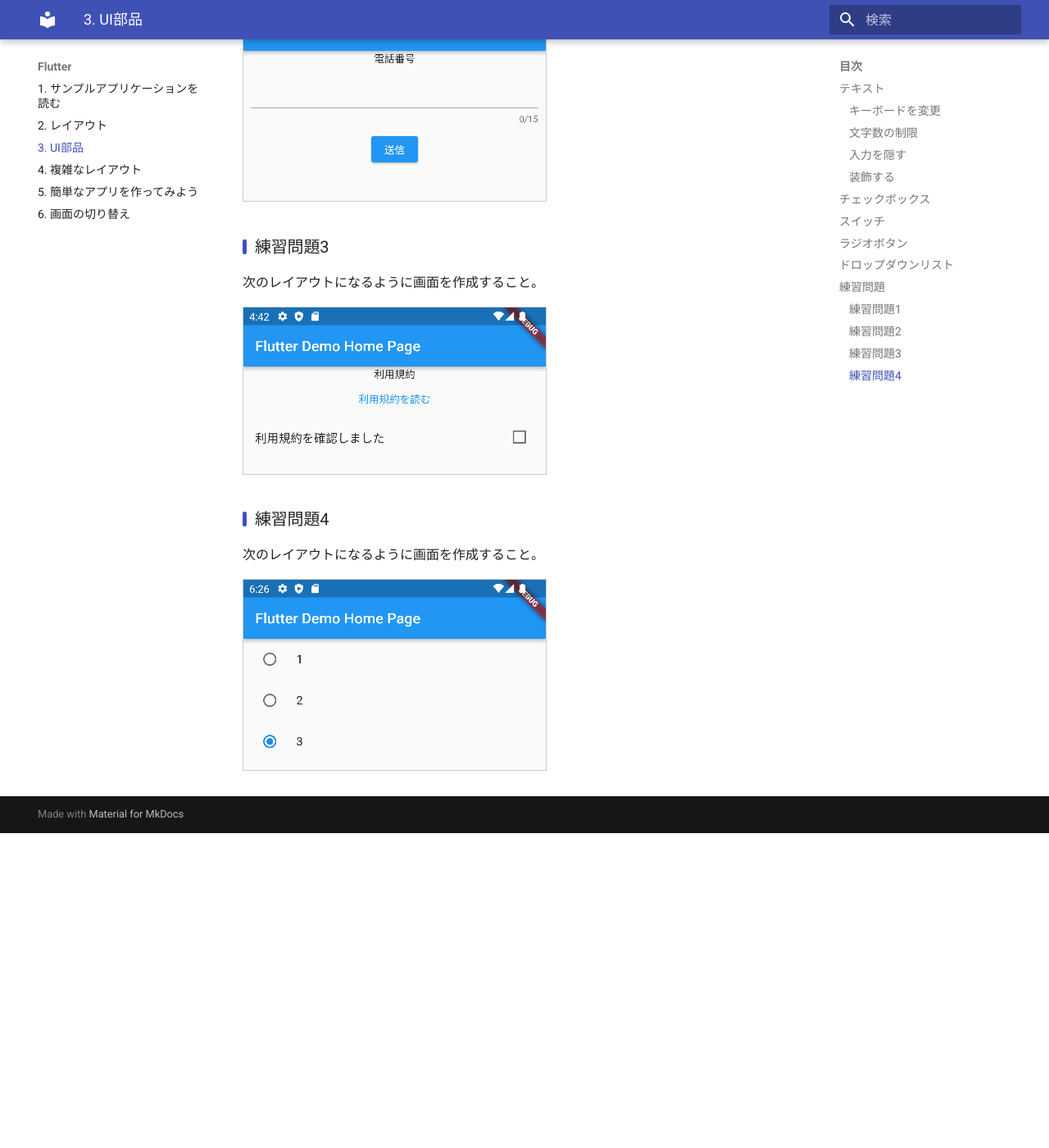
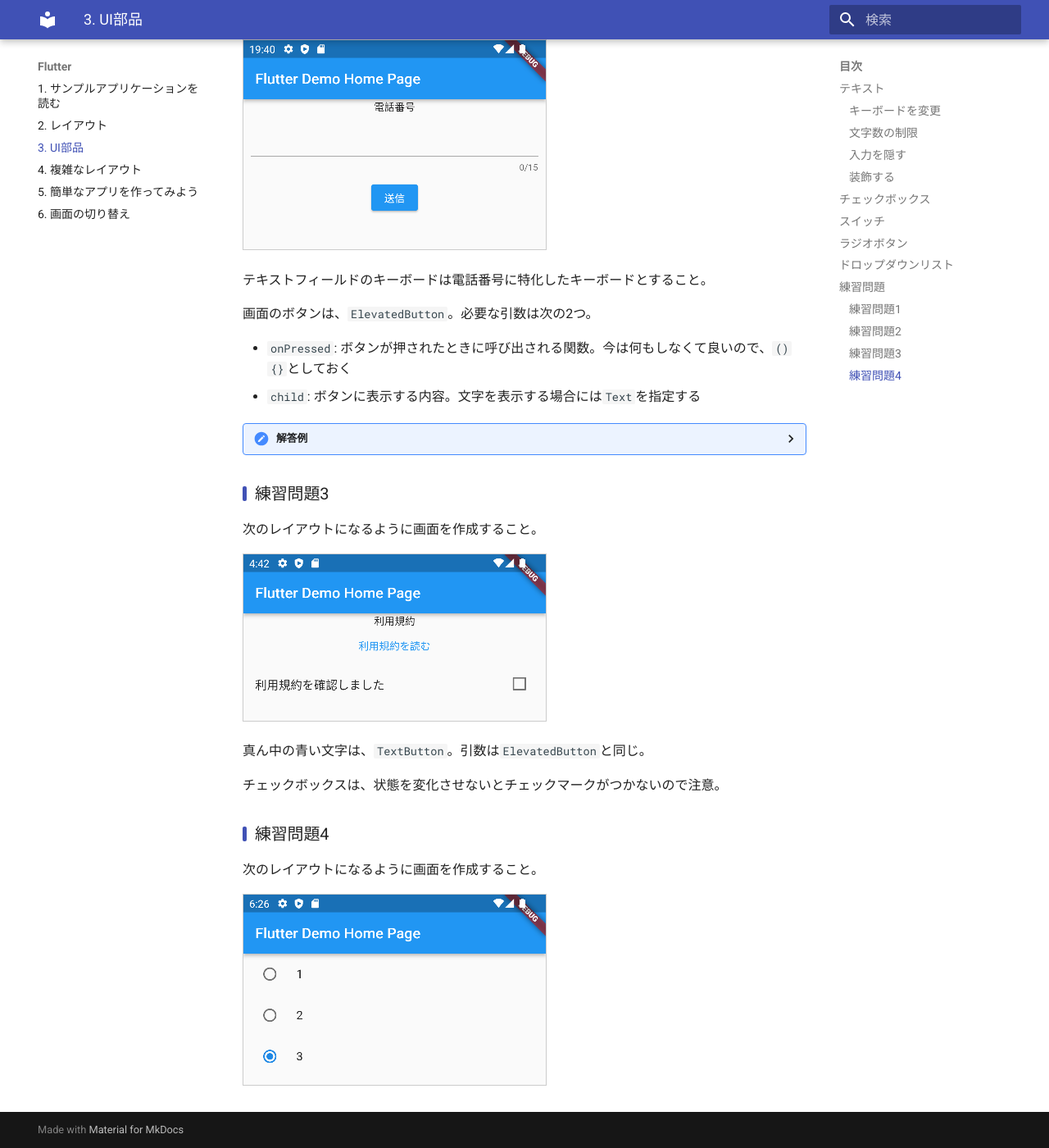
Before and after one commit to webarata3/doc-Flutter, an MkDocs documentation site: the page built from docs/flutter/03/index.md, in a window 1280 px wide and 1400 px high, scrolled down 9154 px. Shown: the whole window at 82% size. Built offline with MkDocs 1.6.1 and Material for MkDocs 9.7.7, drawn with Linux system fonts in a browser that asks for light colours; before the commit the page ends 10170 px from its top, so only the background shows below that.

Commit message:
練習問題の編集

````diff
--- a/docs/flutter/03/index.md
+++ b/docs/flutter/03/index.md
@@ -327,11 +327,162 @@
 
 ![練習問題1](image/ex01.webp)
 
+??? 解答例
+
+    ```dart
+    import 'package:flutter/material.dart';
+
+    void main() {
+      runApp(const MyApp());
+    }
+
+    class MyApp extends StatelessWidget {
+      const MyApp({Key? key}) : super(key: key);
+
+      @override
+      Widget build(BuildContext context) {
+        return MaterialApp(
+          title: 'Flutter Demo',
+          theme: ThemeData(
+            primarySwatch: Colors.blue,
+          ),
+          home: const MyHomePage(title: 'Flutter Demo Home Page'),
+        );
+      }
+    }
+
+    class MyHomePage extends StatefulWidget {
+      const MyHomePage({Key? key, required this.title}) : super(key: key);
+
+      final String title;
+
+      @override
+      State<MyHomePage> createState() => _MyHomePageState();
+    }
+
+    class _MyHomePageState extends State<MyHomePage> {
+      int _counter = 0;
+
+      void _incrementCounter() {
+        setState(() {
+          _counter++;
+        });
+      }
+
+      @override
+      Widget build(BuildContext context) {
+        return Scaffold(
+          appBar: AppBar(
+            title: Text(widget.title),
+          ),
+          body: Column(
+            mainAxisAlignment: MainAxisAlignment.spaceBetween,
+            children: [
+              Row(
+                mainAxisAlignment: MainAxisAlignment.spaceBetween,
+                children: const [
+                  Text('左'),
+                  Text('右'),
+                ],
+              ),
+              Row(
+                mainAxisAlignment: MainAxisAlignment.spaceBetween,
+                children: const [
+                  Text('左'),
+                  Text('右'),
+                ],
+              ),
+            ],
+          ),
+        );
+      }
+    }
+    ```
+
 ### 練習問題2
 
 次のレイアウトになるように画面を作成すること。
 
 ![練習問題2](image/ex02.webp)
+
+テキストフィールドのキーボードは電話番号に特化したキーボードとすること。
+
+画面のボタンは、`ElevatedButton`。必要な引数は次の2つ。
+
+- `onPressed`: ボタンが押されたときに呼び出される関数。今は何もしなくて良いので、`() {}`としておく
+- `child`: ボタンに表示する内容。文字を表示する場合には`Text`を指定する
+
+??? 解答例
+
+    ```dart
+    import 'package:flutter/material.dart';
+
+    void main() {
+      runApp(const MyApp());
+    }
+
+    class MyApp extends StatelessWidget {
+      const MyApp({Key? key}) : super(key: key);
+
+      @override
+      Widget build(BuildContext context) {
+        return MaterialApp(
+          title: 'Flutter Demo',
+          theme: ThemeData(
+            primarySwatch: Colors.blue,
+          ),
+          home: const MyHomePage(title: 'Flutter Demo Home Page'),
+        );
+      }
+    }
+
+    class MyHomePage extends StatefulWidget {
+      const MyHomePage({Key? key, required this.title}) : super(key: key);
+
+      final String title;
+
+      @override
+      State<MyHomePage> createState() => _MyHomePageState();
+    }
+
+    class _MyHomePageState extends State<MyHomePage> {
+      int _counter = 0;
+
+      void _incrementCounter() {
+        setState(() {
+          _counter++;
+        });
+      }
+
+      @override
+      Widget build(BuildContext context) {
+        return Scaffold(
+          appBar: AppBar(
+            title: Text(widget.title),
+          ),
+          body: Column(
+            children: [
+              const Text('電話番号'),
+              const Padding(
+                padding: EdgeInsets.only(
+                  left: 10.0,
+                  right: 10.0,
+                ),
+                child: TextField(
+                  keyboardType: TextInputType.phone,
+                  maxLength: 15,
+                ),
+              ),
+              ElevatedButton(
+                onPressed: () {},
+                child: const Text('送信'),
+              )
+            ],
+          ),
+        );
+      }
+    }
+    ```
 
 ### 練習問題3
 
@@ -339,6 +490,10 @@
 
 ![練習問題3](image/ex03.webp)
 
+真ん中の青い文字は、`TextButton`。引数は`ElevatedButton`と同じ。
+
+チェックボックスは、状態を変化させないとチェックマークがつかないので注意。
+
 ### 練習問題4
 
 次のレイアウトになるように画面を作成すること。
````
